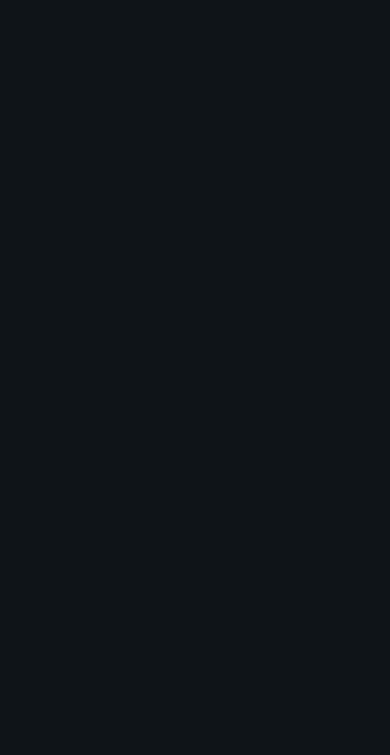
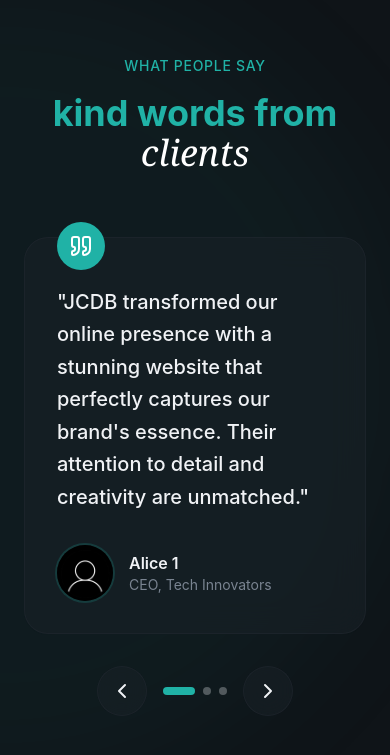
Before and after one commit to Jeyzii/juan-carlo-bartolome-portfolio, a React (Vite) app: page / in a window 390 px wide. Shown: the part 6544-7299 px from the top of the page. Before the commit the page ends 6469 px from the top, so only its background shows below. Built offline with nearby package versions, Linux system fonts and the light colour scheme.

Commit message:
testimonials

```diff
--- a/src/App.jsx
+++ b/src/App.jsx
@@ -4,6 +4,7 @@
 import { Experience } from '@/sections/Experience'
 import { Projects } from '@/sections/Projects'
 import { Contact } from '@/sections/Contact'
+import { Testimonials } from './sections/Testimonials'
 
 function App() {
   return (
@@ -14,6 +15,7 @@
         <About />
         <Projects />
         <Experience />
+        <Testimonials />
         <Contact />
       </main>
     </div>
--- a/src/index.css
+++ b/src/index.css
@@ -26,6 +26,10 @@
 @layer base {
   html {
     scroll-behavior: smooth;
+  }
+
+  button {
+    cursor: pointer;
   }
 
   body {
--- a/src/sections/Testimonials.jsx
+++ b/src/sections/Testimonials.jsx
@@ -1,3 +1,97 @@
+import { ChevronLeft, ChevronRight, Quote } from "lucide-react";
+import { useState } from "react";
+
+const testimonials = [
+    {
+        quote: "JCDB transformed our online presence with a stunning website that perfectly captures our brand's essence. Their attention to detail and creativity are unmatched.",
+        author: "Alice 1",
+        role: "CEO, Tech Innovators",
+        avatar: "/default-pfp.png",
+    },{
+        quote: "JCDB transformed our online presence with a stunning website that perfectly captures our brand's essence. Their attention to detail and creativity are unmatched.",
+        author: "Alice 2",
+        role: "CEO, Tech Innovators",
+        avatar: "/default-pfp.png",
+    },{
+        quote: "JCDB transformed our online presence with a stunning website that perfectly captures our brand's essence. Their attention to detail and creativity are unmatched.",
+        author: "Alice 3",
+        role: "CEO, Tech Innovators",
+        avatar: "/default-pfp.png",
+    },
+];
+
 export const Testimonials = () => {
-    return <header></header>
+
+    const [activeIdx, setActiveIdx] = useState(0);
+
+    const next = () => {
+        setActiveIdx((prev) => (prev + 1) % testimonials.length);
+    }
+
+    const previous = () => {
+        setActiveIdx((prev) => (prev - 1 + testimonials.length) % testimonials.length);
+    }
+
+    return (
+        <section id="testimonials" className="py-32 relative overflow-hidden">
+            <div className="absolute top-1/2 w-[800px] h-[800px] bg-primary/5
+            rounded-full blur-3xl -translate-x-1/2 -translate-y-1/2"/>
+            <div className="container mx-auto px-6 relative z-10">
+                <div className="text-center max-w-3xl mx-auto mb-16">
+                    <span className="text-secondary-foreground text-sm font-medium
+                        tracking-wider uppercase animate-fade-in">
+                        what people say
+                    </span>
+                    <h2 className="text-4xl md:text-5xl font-bold mt-4 mb-6 animate-fade-in
+                        animation-delay-100 text-secondary-foreground">
+                        kind words from {" "}
+                        <span className="font-serif italic font-normal text-white">clients</span>
+                    </h2>
+                </div>
+
+                {/* carousel */}
+                <div className="max-w-4xl mx-auto">
+                    <div className="relative">
+                        <div className="glass p-8 rounded-3xl md:p-12 glow-boarder animate-fade-in animation-delay-200">
+                            <div className="absolute -top-4 left-8 w-12 h-12 rounded-full bg-primary flex items-center justify-center">
+                                <Quote className="w-6 h-8 text-primary-foreground"/>
+                            </div>
+                            <blockquote className="text-xl md:text-2xl font-medium leading-relaxed mb-8 pt-4">
+                                "{testimonials[activeIdx].quote}"
+                            </blockquote>
+                            <div className="flex items-center gap-4">
+                                <img src={testimonials[activeIdx].avatar} alt={testimonials[activeIdx].author} className="w-14 h-14 rounded-full object-cover ring-2 ring-primary/20"/>
+                                <div>
+                                    <div className="font-semibold">
+                                        {testimonials[activeIdx].author}
+                                    </div>
+                                    <div className="text-sm text-muted-foreground">
+                                        {testimonials[activeIdx].role}
+                                    </div>
+                                </div>
+                            </div>
+                        </div>
+
+                        {/* carousel navigation */}
+                        <div className="flex items-center justify-center gap-4 mt-8">
+                            <button className="p-3 rounded-full glass hover:bg-primary/10 hover:text-primary transition-all"
+                                onClick={previous}>
+                                <ChevronLeft />
+                            </button>
+                            <div className="flex gap-2">
+                                {testimonials.map((_, idx) => (
+                                    <button onClick={() => setActiveIdx(idx)} className={`w-2 h-2 rounded-full transition-all duration-300
+                                            ${idx === activeIdx ? "w-8 bg-primary" : "bg-foreground/30 hover:bg-foreground/50"}`} />
+                                ))}
+                            </div>
+                            <button className="p-3 rounded-full glass hover:bg-primary/10 hover:text-primary transition-all"
+                                onClick={next}>
+                                <ChevronRight />
+                            </button>
+                        </div>
+                    </div>
+                </div>
+            </div>
+        </section>
+    );
 };
```
Also changed, not shown: public/default-pfp.png (added).
